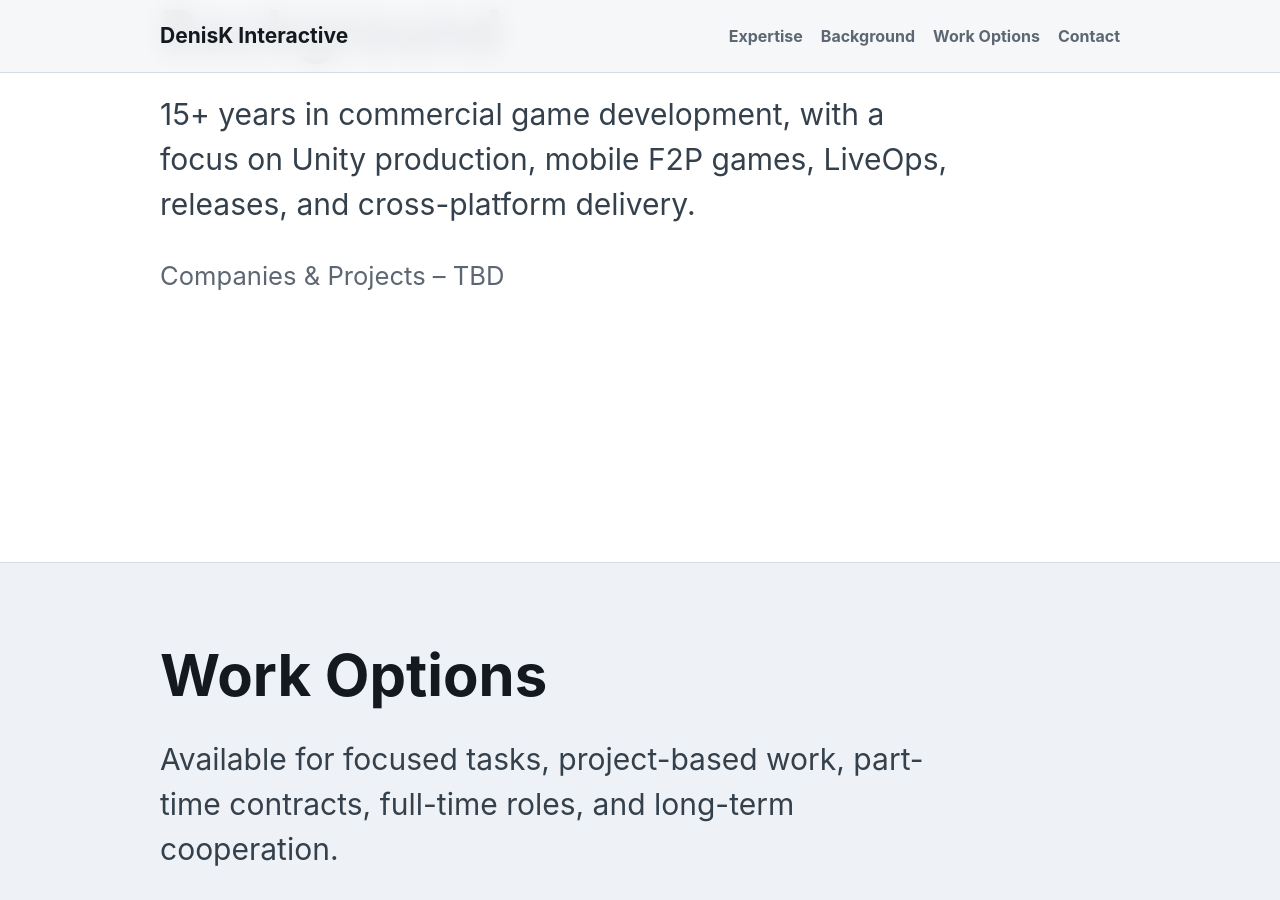
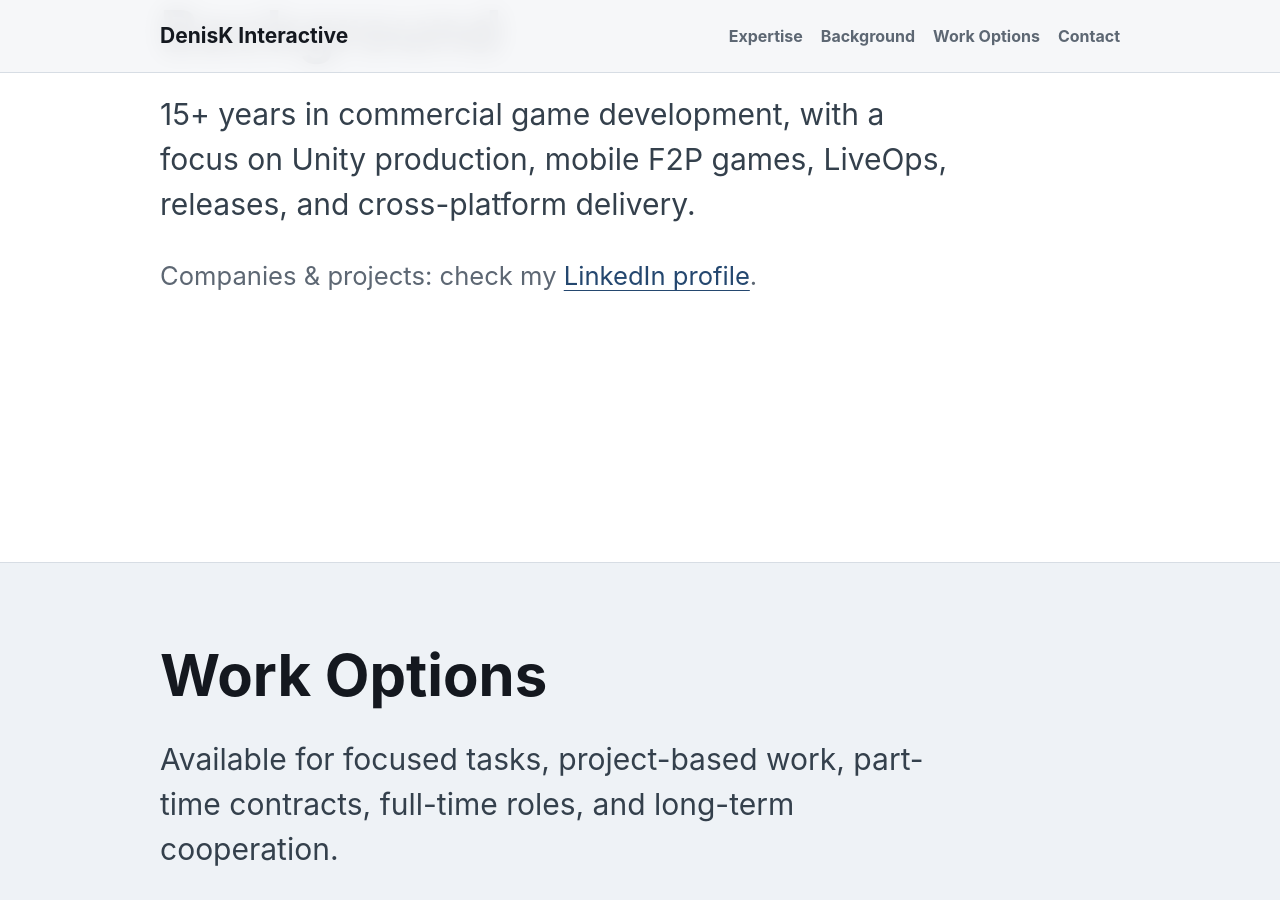
Before and after one commit to JokerDen/denisk, a Jekyll site: the page built from index.md, in a window 1280 px wide and 900 px high, scrolled down 2076 px. Built offline with Jekyll 4.4.1, drawn with Linux system fonts in a browser that asks for light colours.

Commit message:
move linked in profile link

```diff
--- a/index.md
+++ b/index.md
@@ -52,7 +52,7 @@ description: Senior Unity development for teams building, releasing, and support
   <div class="section-inner">
     <h2>Background</h2>
     <p class="section-lead">15+ years in commercial game development, with a focus on Unity production, mobile F2P games, LiveOps, releases, and cross-platform delivery.</p>
-    <p class="note-line">Companies &amp; Projects &ndash; TBD</p>
+    <p class="note-line">Companies &amp; projects: check my <a href="https://www.linkedin.com/in/denis-kazantsev-27487178">LinkedIn profile</a>.</p>
   </div>
 </section>
 
```
Also changed, not shown: other parts of index.md (+0 -1 lines), README.md.
